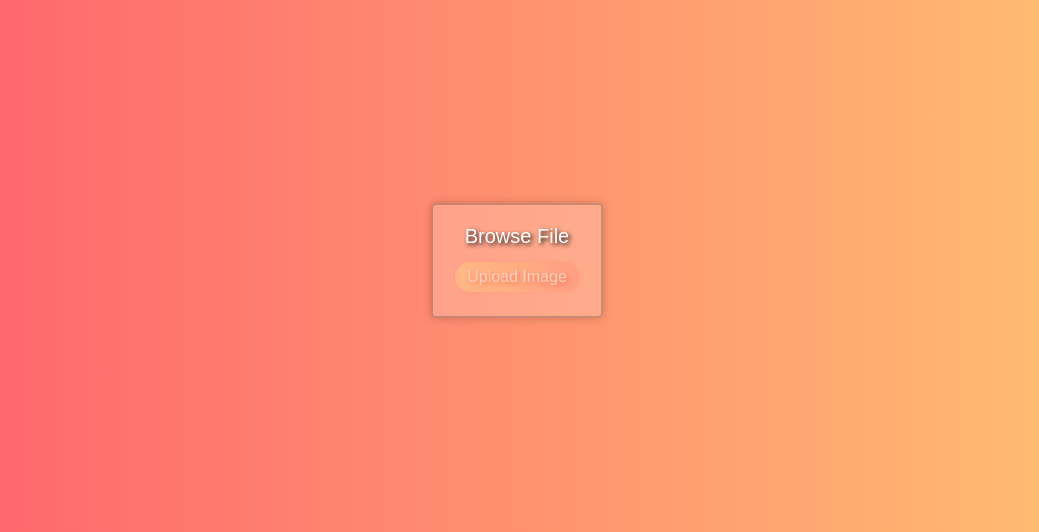
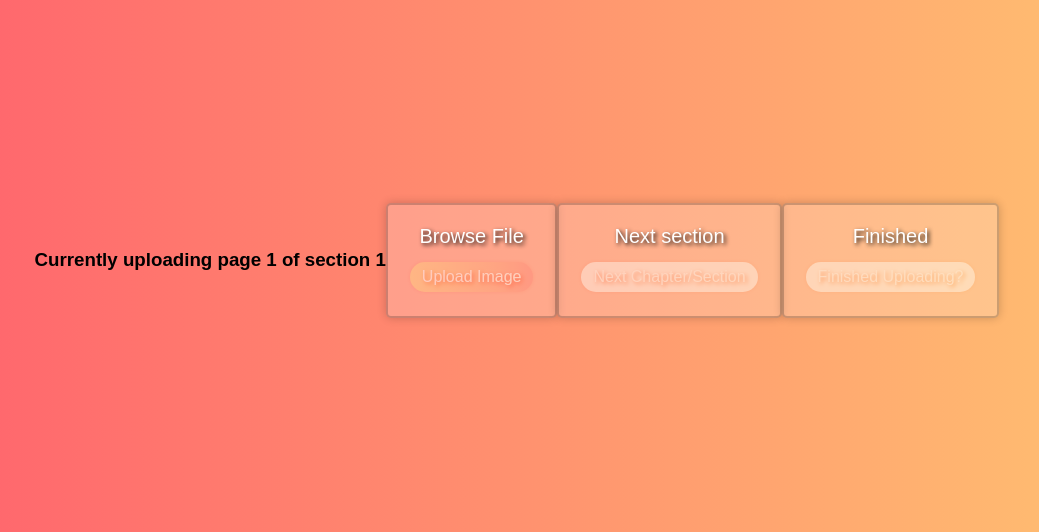
Before and after one commit to crizbae/PictoPlan, a Flask app: page / in a window 1280 px wide. Shown: the part 140-672 px from the top of the page, without its empty margins (123-1162 px from the left). Run offline with Flask 3, Linux system fonts and the light colour scheme.

Commit message:
Massive commit oops

```diff
--- /dev/null
+++ b/backend/json/gpt_output/lessons.json
@@ -0,0 +1 @@
+[{"Title": "Introduction to Broadband License-Free Wireless Wide-Area Networking", "Objective": "To understand the concept of broadband license-free wireless wide-area networking and the advantages and challenges of deploying such networks", "Materials": "None", "Procedure": {"Step One": "Discuss the differences between wired and wireless networks, including network characteristics and performance", "Step Two": "Explain the concept of broadband and wide-area coverage in wireless networks", "Step Three": "Provide a historical overview of wireless licensing and the development of license-free wireless equipment", "Step Four": "Explain the concept of spread spectrum modulation and its benefits in license-free wireless systems", "Step Five": "Discuss the advantages and challenges of deploying license-free wireless networks", "Step Six": "Highlight the importance of wireless safety training and the use of safety equipment", "Step Seven": "Review the key concepts covered in the lesson through review questions", "Step Eight": "Emphasize the importance of prioritizing safety in all outdoor work"}, "Assessment": "Students will answer review questions about broadband wireless connections, licensing requirements, modulation, and antenna system installation"}]
--- a/frontend/app.py
+++ b/frontend/app.py
@@ -1,10 +1,13 @@
 # app.py
 import random
 import re
+import uuid
+import shutil
 from flask import Flask, render_template, request
 from werkzeug.utils import secure_filename
 import os
 import json
+import base64
 print(os.getcwd())
 
 app = Flask(__name__)
@@ -29,6 +32,9 @@ gradients.append(ur_gradient)
 
 weights = [1] * len(gradients)  # All gradients have equal weight
 weights[-1] = 0.001  # The last gradient (the rare one) has a weight of 0.0001
+session_uuid = uuid.uuid4()
+section = 1
+page = 1
 
 def hex_to_rgba(hex, opacity):
     hex = hex.lstrip('#')
@@ -56,16 +62,59 @@ def home():
     gradient = random.choices(gradients, weights=weights, k=1)[0]
     flipped_gradient = gradient.replace('to right', 'to left')
     button_gradient = gradient_to_rgba(flipped_gradient, 1)  # Change opacity to desired value
-    return render_template('upload.html', gradient=gradient, button_gradient=button_gradient)
+    return render_template('upload.html',
+                           gradient=gradient,
+                           button_gradient=button_gradient,
+                           page=page,
+                           section=section)
 
 @app.route('/upload', methods=['POST'])
 def upload_file():
+    global page
     if 'file' not in request.files:
         return 'No file part', 400
     file = request.files['file']
     filename = secure_filename(file.filename)
-    file.save(os.path.join('uploads', filename))
-    return 'File uploaded successfully'
+    # save file to 'uploads/image.png'
+    temp_dir = 'temp'
+    if not os.path.exists(temp_dir):
+        os.makedirs(temp_dir)
+    filename = str(session_uuid).replace('-', '') + '-' + str(section) + '-' + str(page) + '.png'
+    file.save(os.path.join(temp_dir, filename))
+    page += 1
+    return home()
+
+@app.route('/next-section', methods=['POST'])
+def next_section():
+    global section
+    global page
+    section += 1
+    page = 1
+    return home()
+
+@app.route('/finished', methods=['POST'])
+def finished():
+    # Send temp directory to backend
+    # Delete temp directory
+    global session_uuid
+    global section
+    global page
+    session_uuid = uuid.uuid4()
+    section = 1
+    page = 1
+
+    # Convert files to base64 in a dict with key as name of file
+    files = {}
+    for file in os.listdir('temp'):
+        with open(os.path.join('temp', file), 'rb') as f:
+            encoded = base64.b64encode(f.read())
+            files[file] = encoded.decode('utf-8')
+    # Send files to backend
+    # Magic VooDoo
+
+    if os.path.exists('temp'):
+        shutil.rmtree('temp')
+    return render_template('finished.html')
 
 if __name__ == '__main__':
     app.run(debug=True)
--- a/frontend/templates/upload.html
+++ b/frontend/templates/upload.html
@@ -9,7 +9,7 @@
     </style>
 </head>
 <body>
-
+    <h3>Currently uploading page {{page}} of section {{section}}</h3>
     <form action="/upload" method="post" enctype="multipart/form-data">
         <div class="file-input-container">
             <label for="file" class="custom-file-upload" onclick="document.getElementById('file').click();">Browse File</label>
@@ -18,6 +18,13 @@
         <input type="submit" style="background-image: {{ button_gradient }};" value="Upload Image">
     </form>
 
-
+    <form action="/next-section" method="post">
+        <label for="next-section">Next section</label>
+        <input type="submit" id="next-section" name="next-section" value="Next Chapter/Section">
+    </form>
+    <form action="/finished" method="post">
+        <label for="finished">Finished</label>
+        <input type="submit" id="finished" name="finished" value="Finished Uploading?">
+    </form>
 </body>
 </html>
```
Also changed, not shown: backend/gpt/gpt_caller.py (+6 -4 lines), backend/json/gpt_output/lesson_0.json (deleted, +0 -16 lines), backend/pdf_parser/ocr/imaging.py (added, +68 -0 lines), frontend/templates/finished.html (added, +13 -0 lines).
